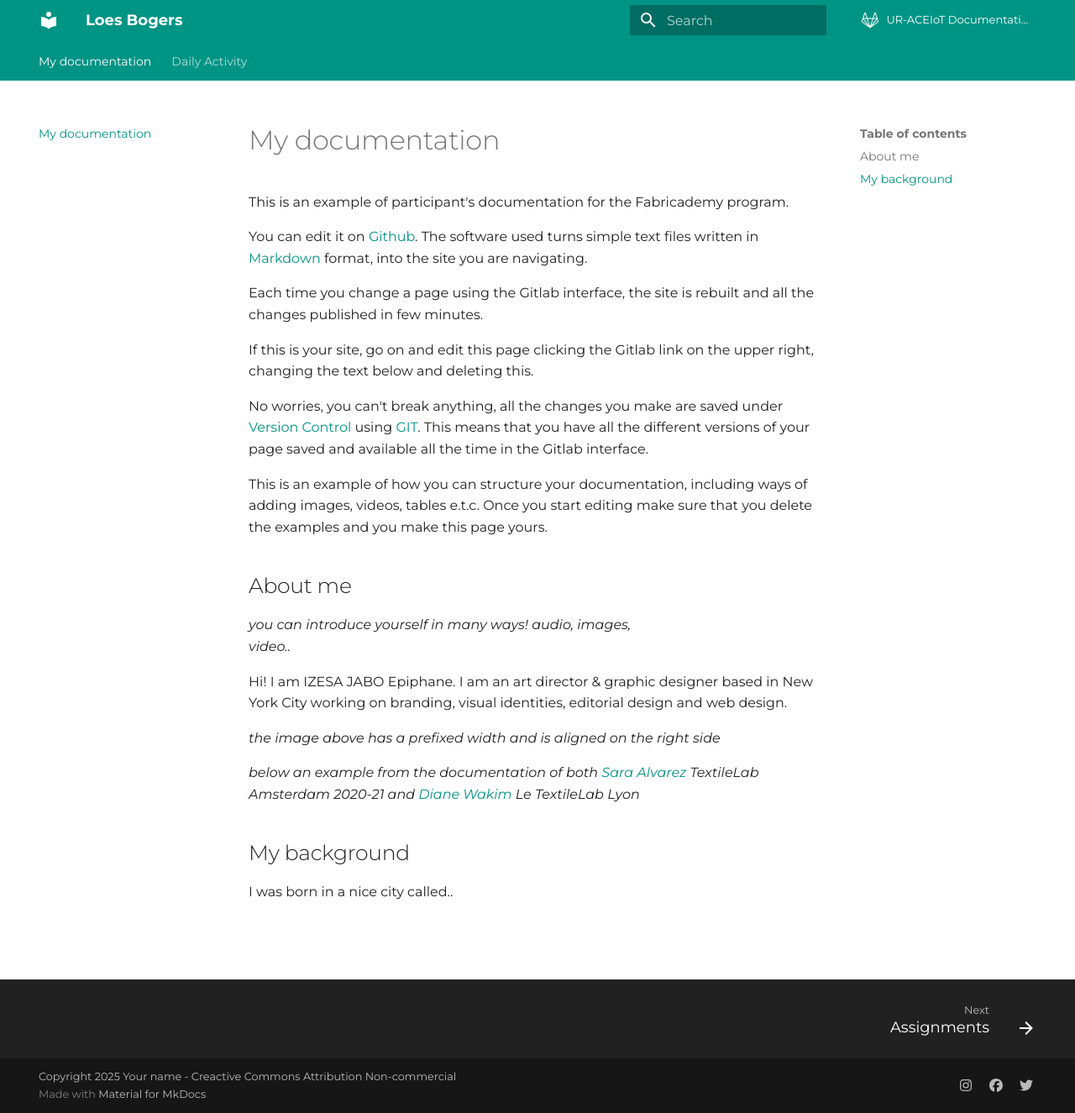
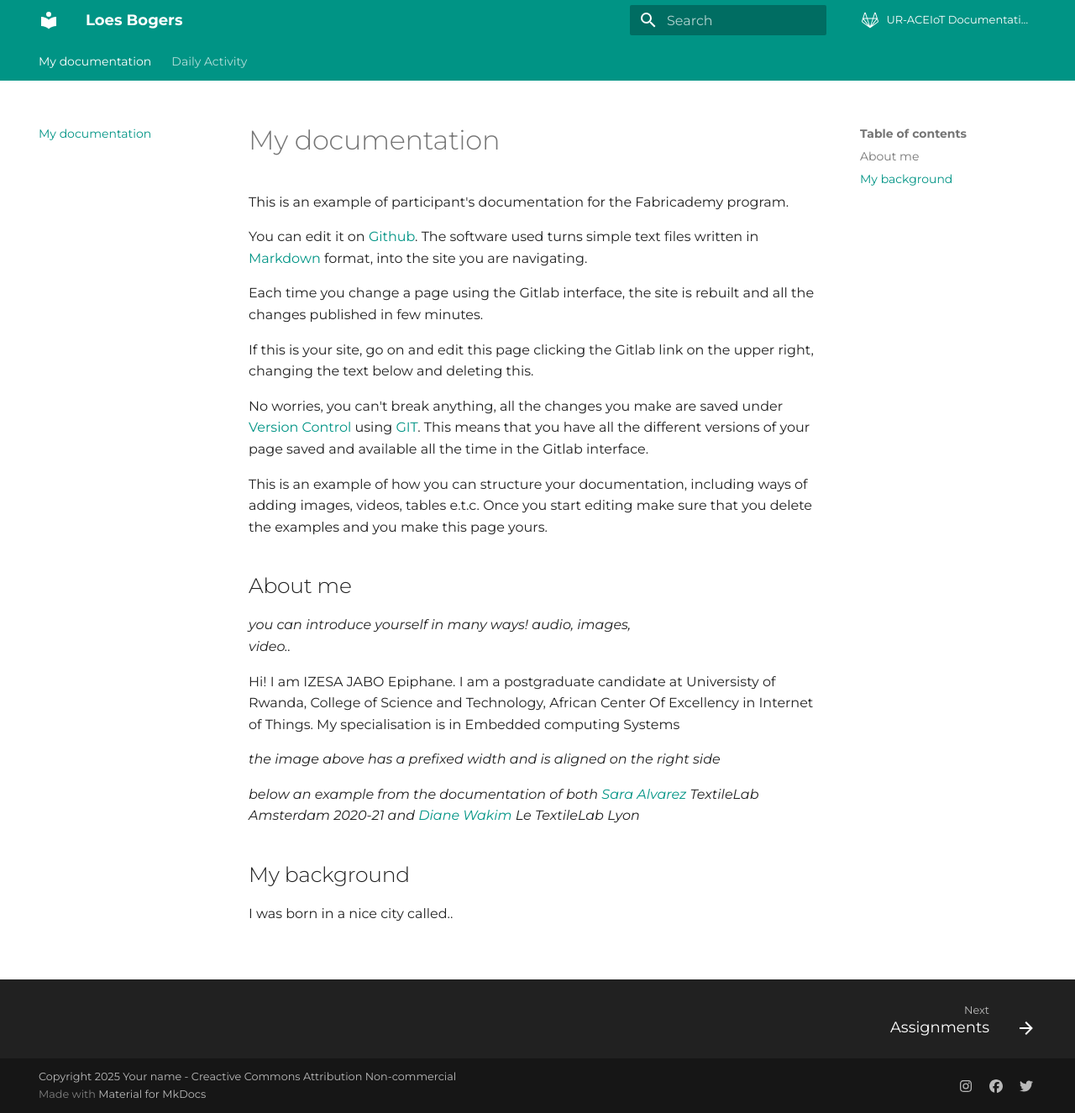
Before and after one commit to izesa/DocumentationTemplate, an MkDocs documentation site: the page built from docs/index.md, in a window 1280 px wide and 1325 px high. Shown: the whole window at 84% size. Built offline with MkDocs 1.6.1 and Material for MkDocs 9.7.7, drawn with Linux system fonts in a browser that asks for light colours.

Commit message:
modified: docs/index.md

```diff
--- a/docs/index.md
+++ b/docs/index.md
@@ -25,7 +25,7 @@ This is an example of how you can structure your documentation, including ways o
 
 _you can introduce yourself in many ways! audio, images, video.._
 
-Hi! I am IZESA JABO Epiphane. I am an art director & graphic designer based in New York City working on branding, visual identities, editorial design and web design.
+Hi! I am IZESA JABO Epiphane. I am a postgraduate candidate at Universisty of Rwanda, College of Science and Technology, African Center Of Excellency in Internet of Things. My specialisation is in Embedded computing Systems
 
 _the image above has a prefixed width and is aligned on the right side_
 
```
